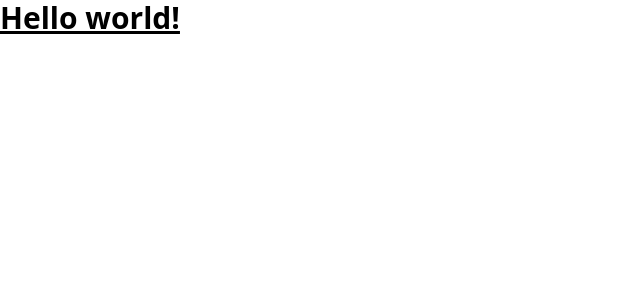
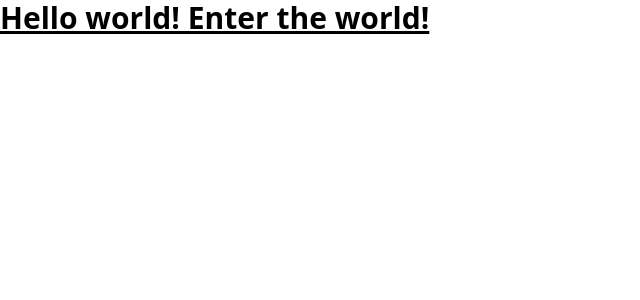
Before and after one commit to gr8guyrabi/react-vite-tailwindcss-postcss, a React (Vite) app: page / in a window 1280 px wide. Shown: the top 300 px of the page, without its empty margins (0-640 px from the left). Built offline with nearby package versions, Linux system fonts and the light colour scheme.

Commit message:
rewrite: Welcome message!

```diff
--- a/src/App.jsx
+++ b/src/App.jsx
@@ -2,7 +2,7 @@ const App = () => {
   return (
     <div className="App">
       <h1 class="text-3xl font-bold underline">
-        Hello world!
+        Hello world! Enter the world!
       </h1>
     </div>
   )
```
